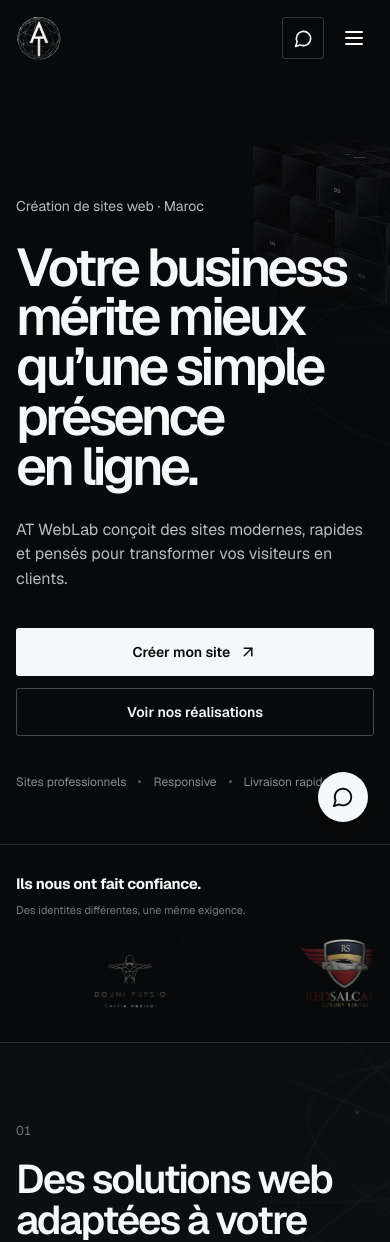
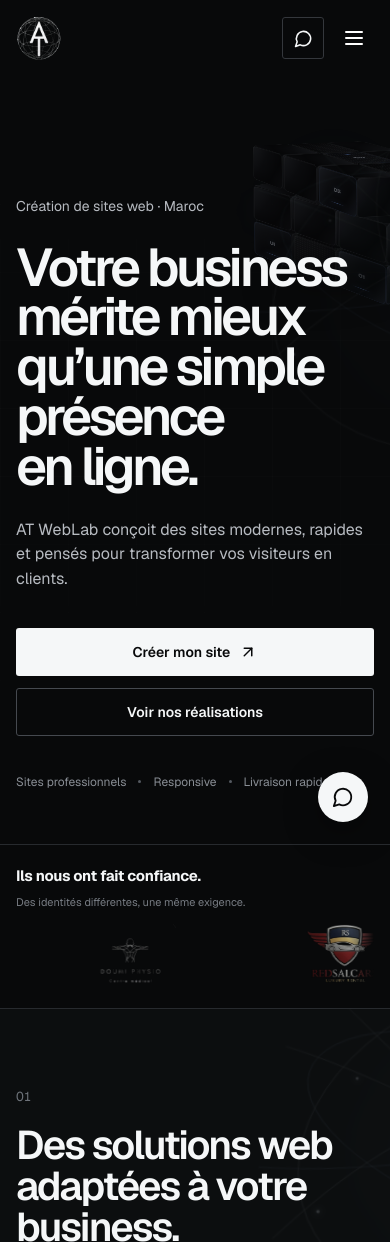
Before and after one commit to Abderr-trz/ATWebLab, a Next.js app: page / in a window 390 px wide. Shown: the top 1242 px of the page. Built offline with nearby package versions, Linux system fonts and the light colour scheme.

Commit message:
Tighten client logo rail spacing

```diff
--- a/app/globals.css
+++ b/app/globals.css
@@ -334,7 +334,7 @@ button, a { -webkit-tap-highlight-color:transparent; }
 
 /* Client rail */
 .client-rail { position:relative; overflow:hidden; border-bottom:1px solid var(--line); background:#08090a; }
-.client-rail-inner { min-height:154px; display:grid; grid-template-columns:250px minmax(0,1fr); align-items:center; gap:38px; }
+.client-rail-inner { min-height:128px; display:grid; grid-template-columns:250px minmax(0,1fr); align-items:center; gap:38px; }
 .client-rail-copy { align-self:stretch; display:flex; flex-direction:column; justify-content:center; padding-right:38px; border-right:1px solid var(--line); }
 .client-rail-copy p { margin:0; font-size:15px; font-weight:650; letter-spacing:-.02em; }
 .client-rail-copy span { margin-top:7px; color:#777c83; font-size:11px; line-height:1.45; }
@@ -342,16 +342,16 @@ button, a { -webkit-tap-highlight-color:transparent; }
 .client-marquee-track { display:flex; width:max-content; will-change:transform; animation:client-marquee 24s linear infinite; }
 .client-marquee:hover .client-marquee-track { animation-play-state:paused; }
 .client-logo-group { flex:0 0 auto; display:flex; align-items:center; gap:clamp(58px,7vw,105px); padding-right:clamp(58px,7vw,105px); }
-.client-logo { position:relative; flex:0 0 210px; width:210px; height:92px; opacity:.82; filter:saturate(.88); transition:opacity .25s,filter .25s; }
+.client-logo { position:relative; flex:0 0 210px; width:210px; height:74px; opacity:.82; filter:saturate(.88); transition:opacity .25s,filter .25s; }
 .client-logo img { object-fit:contain; }
 .client-logo:hover { opacity:1; filter:saturate(1); }
 @keyframes client-marquee { to { transform:translateX(-50%); } }
 @media (max-width:600px) {
-  .client-rail-inner { min-height:0; display:block; padding-block:28px; }
-  .client-rail-copy { display:block; padding:0 0 20px; border-right:0; }
+  .client-rail-inner { min-height:0; display:block; padding-block:20px; }
+  .client-rail-copy { display:block; padding:0 0 14px; border-right:0; }
   .client-rail-copy span { display:block; }
   .client-logo-group { gap:42px; padding-right:42px; }
-  .client-logo { flex-basis:170px; width:170px; height:76px; }
+  .client-logo { flex-basis:170px; width:170px; height:64px; }
 }
 @media (prefers-reduced-motion:reduce) {
   .client-marquee { mask-image:none; -webkit-mask-image:none; }
```
